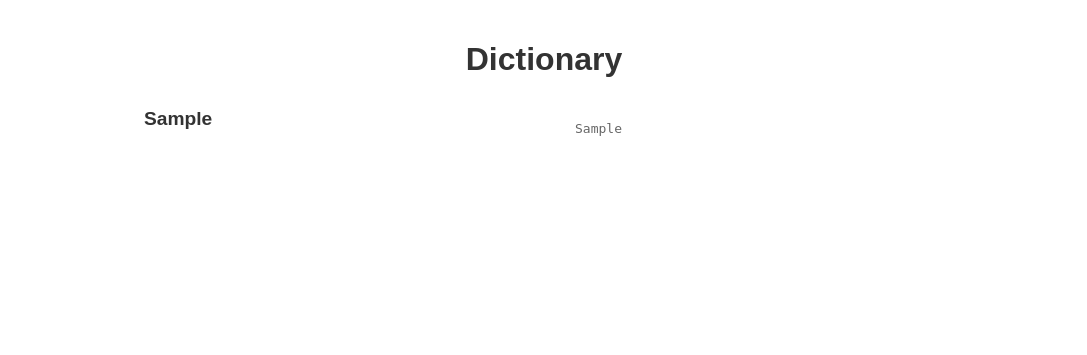
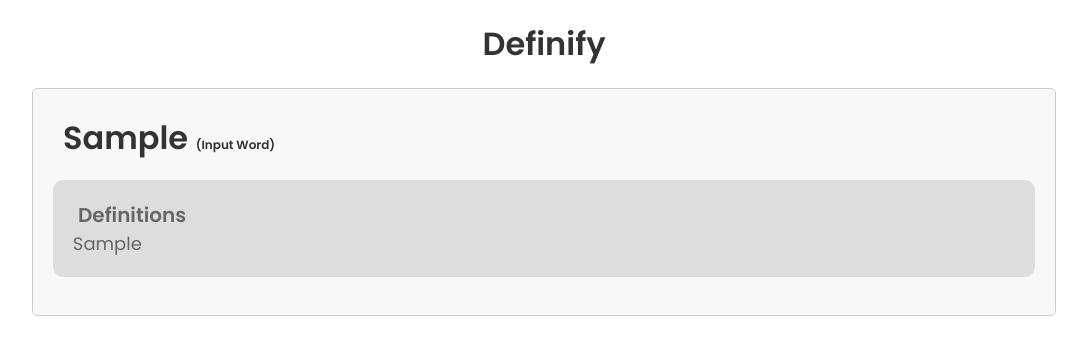
Before and after one commit to Narain-Singaram/dictionaryapp, a Flask app: template templates/input_word.html in a window 1280 px wide. Shown: the top 355 px of the page, without its empty margins (96-1183 px from the left). Run offline with Flask 2, Linux system fonts and the light colour scheme; the template is opened without the code that fills it: most values are stand-ins (such as "Sample title", 1, 10 or a date in 2020); parts of the project's set-up code (start-up, migrations or seed data) failed here and were passed over.

Commit message:
adding more css styles.

```diff
--- a/static/input_word.css
+++ b/static/input_word.css
@@ -1,30 +1,66 @@
+    @import url('https://fonts.googleapis.com/css2?family=Poppins:wght@400;500;600&family=Roboto:wght@400;500;700&display=swap');
+
     body {
-      font-family: Arial, sans-serif;
-      max-width: 800px;
+      font-family: Poppins, sans-serif;
+      margin: 0;
+      padding: 0;
+    }
+
+    h1 {
+      text-align: center;
+      margin: 20px 0;
+      font-size: 32px;
+      font-weight: bold;
+      color: #333;
+    }
+
+    dl {
+      width: 80%;
       margin: 0 auto;
       padding: 20px;
+      box-sizing: border-box;
+      background-color: #f8f8f8;
+      border: 1px solid #ccc;
+      border-radius: 5px;
     }
-    h1 {
-      text-align: center;
-      color: #333;
-      margin-bottom: 30px;
-    }
-    dl {
-      display: flex;
-      flex-wrap: wrap;
-      justify-content: space-between;
-      margin: 0 -10px;
-    }
+
     dt {
-      flex: 0 0 45%;
-      font-size: 1.2em;
+      font-size: 32px;
       font-weight: bold;
-      margin: 0 10px 20px;
+      margin: 5px 10px;
       color: #333;
     }
+
+    dt span {
+    font-size: 12px;
+    font-weight: light;
+    }
+
     dd {
-      flex: 0 0 45%;
-      font-size: 1em;
-      margin: 0 10px 20px;
+      font-size: 18px;
       color: #666;
+      margin: 0;
     }
+
+    pre {
+      white-space: pre-wrap;
+      font-family: Poppins, sans-serif;
+      background: #ddd;
+      padding: 20px 15px;
+      border-radius: 10px;
+    }
+
+    pre:hover {
+        background: #222;
+        color: white;
+        border-radius: 15px;
+        transform: scale(1.01);
+        transition: .25s;
+        transition-timing-function: ease-in-out
+    }
+
+    pre span {
+        font-weight: bold;
+        font-size: 20px;
+        padding: 10px;
+    }
--- a/templates/input_word.html
+++ b/templates/input_word.html
@@ -9,10 +9,12 @@
     <link rel="stylesheet" href="{{ url_for('static', filename='input_word.css') }}">
 </head>
 <body>
-  <h1>Dictionary</h1>
+  <h1>Definify</h1>
   <dl>
-    <dt>{{ inp_wrd }}</dt>
-    <dd><pre>{{ out_defn|safe }}</pre></dd>
+    <dt>{{ inp_wrd }} <span>(Input Word)</span></dt>
+    <dd>
+        <pre><span>Definitions</span> <br> <inline>{{ out_defn|safe }}</inline></pre>
+    </dd>
   </dl>
 </body>
 </html>
```
